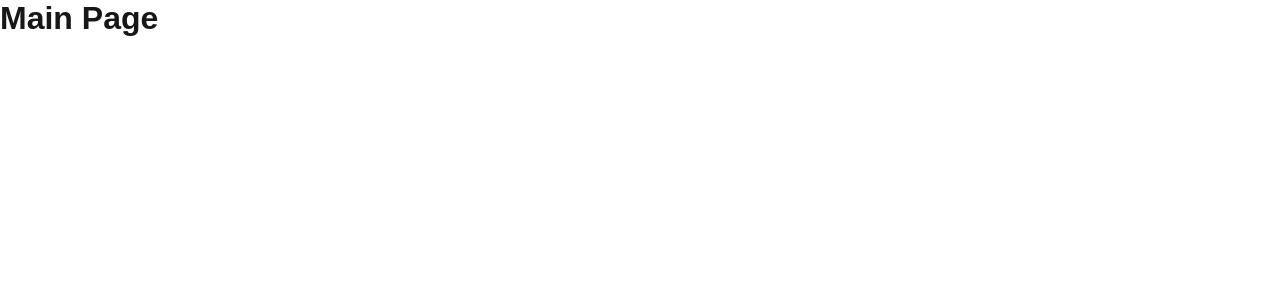
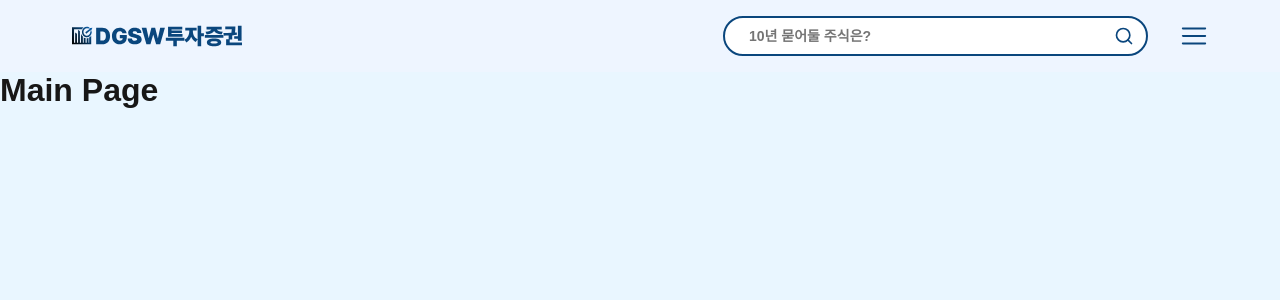
Before and after one commit to ddodongchan/dgsw-investment-web, a Next.js app: page /main in a window 1280 px wide. Shown: the top 300 px of the page. Built offline with nearby package versions, Linux system fonts and the light colour scheme.

Commit message:
feat :: 방금 헤더만들엇어~

```diff
--- a/next.config.ts
+++ b/next.config.ts
@@ -1,7 +1,15 @@
 import { NextConfig } from "next";
 
-const nextConfig: NextConfig = {
+/** @type {import('next').NextConfig} */
+const nextConfig = {
   reactStrictMode: true,
+  webpack(config: any) {
+    config.module.rules.push({
+      test: /\.svg$/,
+      use: ["@svgr/webpack"],
+    });
+    return config;
+  },
   async redirects() {
     return [
       {
@@ -13,4 +21,4 @@ const nextConfig: NextConfig = {
   },
 };
 
-module.exports = nextConfig;
+export default nextConfig;
--- a/package.json
+++ b/package.json
@@ -12,6 +12,7 @@
     "next": "15.2.4",
     "react": "^19.0.0",
     "react-dom": "^19.0.0",
+    "react-icons": "^5.5.0",
     "styled-components": "^6.1.16"
   },
   "devDependencies": {
--- /dev/null
+++ b/src/components/header/header.style.ts
@@ -0,0 +1,63 @@
+import styled from "styled-components";
+import { FiSearch } from "react-icons/fi";
+import { RxHamburgerMenu } from "react-icons/rx";
+
+export const HeaderContainer = styled.header`
+  display: flex;
+  align-items: center;
+  justify-content: space-between;
+  padding: 16px 72px;
+  background-color: #eef5ff;
+
+  @media (max-width: 768px) {
+    padding: 16px 24px;
+  }
+`;
+
+export const LogoContainer = styled.div`
+  display: flex;
+  align-items: center;
+  flex-grow: 1;
+`;
+
+export const RightSection = styled.div`
+  display: flex;
+  align-items: center;
+`;
+
+export const SearchContainer = styled.div`
+  display: flex;
+  align-items: center;
+  border: 2px solid #0A467D;
+  border-radius: 20px;
+  padding: 8px 12px;
+  width: 425px;
+  background-color: white;
+  margin-right: 32px;
+
+  @media (max-width: 768px) {
+    width: 200px;
+    margin-right: 16px;
+  }
+`;
+
+export const SearchInput = styled.input`
+  border: none;
+  outline: none;
+  flex: 1;
+  font-size: 14px;
+  padding-left: 12px;
+  font-weight: 700;
+  color: #0A467D;
+`;
+
+export const SearchIcon = styled(FiSearch)`
+  color: #0A467D;
+  font-size: 20px;
+`;
+
+export const MenuIcon = styled(RxHamburgerMenu)`
+  font-size: 28px;
+  color: #0A467D;
+  cursor: pointer;
+`;
--- /dev/null
+++ b/src/components/header/index.tsx
@@ -0,0 +1,38 @@
+import { useState, useEffect } from "react";
+import Image from "next/image";
+import logo from "../../assets/img/logo.svg";
+
+import * as S from "./header.style";
+
+export default function Header() {
+  const placeholders = [
+    "대박 종목 찾기🔎",
+    "오늘의 황금주💰",
+    "이 종목 어때요?📈",
+    "투자의 신 되기✨",
+    "한 방을 노려볼까?🎯",
+    "10년 묻어둘 주식은?",
+    "워렌 버핏도 검색할 종목!",
+    "꿈의 테슬라를 찾아서🚀",
+  ];
+
+  const [placeholder, setPlaceholder] = useState("");
+
+  useEffect(() => {
+    const randomIndex = Math.floor(Math.random() * placeholders.length);
+    setPlaceholder(placeholders[randomIndex]);
+  }, []);
+
+  return (
+    <S.HeaderContainer>
+      <S.LogoContainer>
+        <Image src={logo} alt="Logo" width={170} height={40} />
+      </S.LogoContainer>
+      <S.SearchContainer>
+        <S.SearchInput type="text" placeholder={placeholder} />
+        <S.SearchIcon />
+      </S.SearchContainer>
+      <S.MenuIcon />
+    </S.HeaderContainer>
+  );
+}
--- a/src/pages/main/index.tsx
+++ b/src/pages/main/index.tsx
@@ -1,5 +1,12 @@
+import Header from "@/components/header/index";
+
 const Main = () => {
-    return <h1>Main Page</h1>;
-  };
+  return (
+    <div>
+      <Header />
+      <h1>Main Page</h1>
+    </div>
+  );
+};
 
-  export default Main;
+export default Main;
--- a/src/styles/globals.css
+++ b/src/styles/globals.css
@@ -1,5 +1,5 @@
 :root {
-  --background: #ffffff;
+  --background: #E9F6FF;
   --foreground: #171717;
 }
 
@@ -19,7 +19,7 @@ body {
 body {
   color: var(--foreground);
   background: var(--background);
-  font-family: Arial, Helvetica, sans-serif;
+  font-family: "Pretendard", sans-serif;
   -webkit-font-smoothing: antialiased;
   -moz-osx-font-smoothing: grayscale;
 }
```
Also changed, not shown: src/assets/img/logo.svg (added), 1 other file (tests, documents, lock files or other folders).
